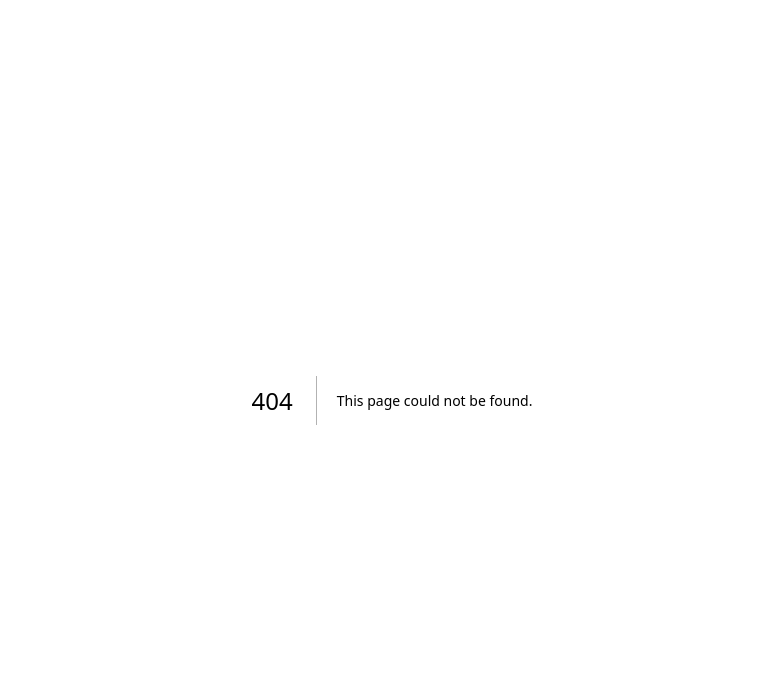
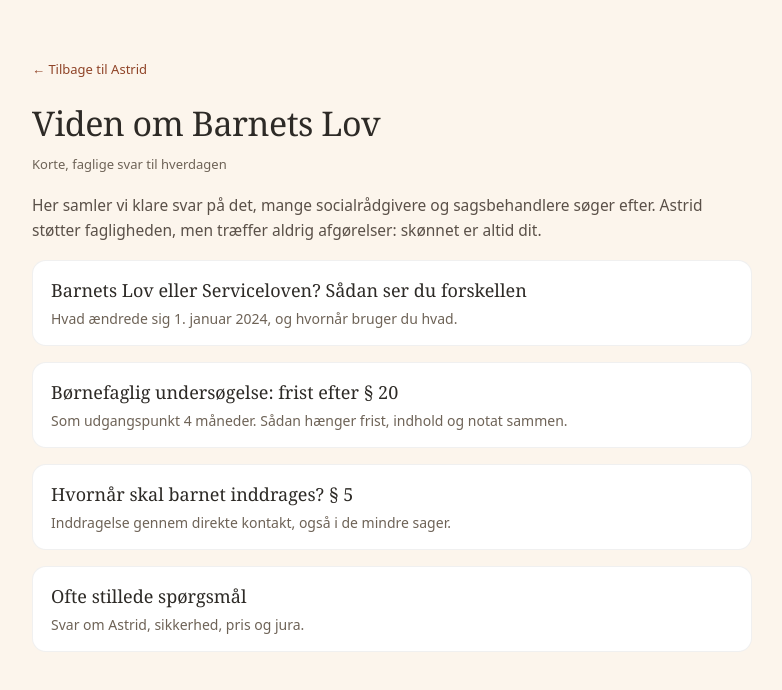
Before and after one commit to psykomotoriskterapikbh/kaerne-webapp, a Next.js app: page /viden in a window 1280 px wide. Before the commit this address had no page. Shown: the top 690 px of the page, without its empty margins (248-1030 px from the left). Built offline with nearby package versions, Linux system fonts and the light colour scheme.

Commit message:
Add files via upload

```diff
--- /dev/null
+++ b/src/app/viden/page.tsx
@@ -0,0 +1,43 @@
+import type { Metadata } from "next";
+
+export const metadata: Metadata = {
+  title: "Viden om Barnets Lov og Serviceloven",
+  description:
+    "Korte, faglige svar om Barnets Lov og Serviceloven: forskelle, frister og inddragelse af barnet. Skrevet til en travl hverdag på socialområdet.",
+  alternates: { canonical: "/viden" },
+};
+
+const p: React.CSSProperties = { fontSize: 15.5, lineHeight: 1.65, color: "var(--kaerne-ink-soft)", margin: "0 0 10px" };
+const card: React.CSSProperties = { display: "block", marginTop: 16, padding: "16px 18px", borderRadius: 14, background: "var(--kaerne-card, #fff)", border: "1px solid rgba(0,0,0,0.06)", textDecoration: "none" };
+const ct: React.CSSProperties = { fontFamily: "var(--font-serif)", fontSize: 18, fontWeight: 400, color: "var(--kaerne-ink)", margin: "0 0 4px" };
+const cd: React.CSSProperties = { fontSize: 14, lineHeight: 1.5, color: "var(--kaerne-muted)", margin: 0 };
+
+export default function Page() {
+  return (
+    <main style={{ minHeight: "100dvh", background: "var(--kaerne-sand)", padding: "56px 24px 80px" }}>
+      <article style={{ maxWidth: 720, margin: "0 auto" }}>
+        <a href="/" style={{ fontSize: 13, color: "var(--kaerne-terracotta-deep)", textDecoration: "none" }}>← Tilbage til Astrid</a>
+        <h1 style={{ fontFamily: "var(--font-serif)", fontSize: 34, fontWeight: 300, color: "var(--kaerne-ink)", margin: "18px 0 6px", letterSpacing: "-0.015em" }}>Viden om Barnets Lov</h1>
+        <p style={{ fontSize: 13, color: "var(--kaerne-muted)", margin: 0 }}>Korte, faglige svar til hverdagen</p>
+        <p style={{ ...p, marginTop: 18 }}>Her samler vi klare svar på det, mange socialrådgivere og sagsbehandlere søger efter. Astrid støtter fagligheden, men træffer aldrig afgørelser: skønnet er altid dit.</p>
+
+        <a href="/viden/barnets-lov-eller-serviceloven" style={card}>
+          <p style={ct}>Barnets Lov eller Serviceloven? Sådan ser du forskellen</p>
+          <p style={cd}>Hvad ændrede sig 1. januar 2024, og hvornår bruger du hvad.</p>
+        </a>
+        <a href="/viden/boernefaglig-undersoegelse-frist" style={card}>
+          <p style={ct}>Børnefaglig undersøgelse: frist efter § 20</p>
+          <p style={cd}>Som udgangspunkt 4 måneder. Sådan hænger frist, indhold og notat sammen.</p>
+        </a>
+        <a href="/viden/inddragelse-af-barnet" style={card}>
+          <p style={ct}>Hvornår skal barnet inddrages? § 5</p>
+          <p style={cd}>Inddragelse gennem direkte kontakt, også i de mindre sager.</p>
+        </a>
+        <a href="/faq" style={card}>
+          <p style={ct}>Ofte stillede spørgsmål</p>
+          <p style={cd}>Svar om Astrid, sikkerhed, pris og jura.</p>
+        </a>
+      </article>
+    </main>
+  );
+}
```
